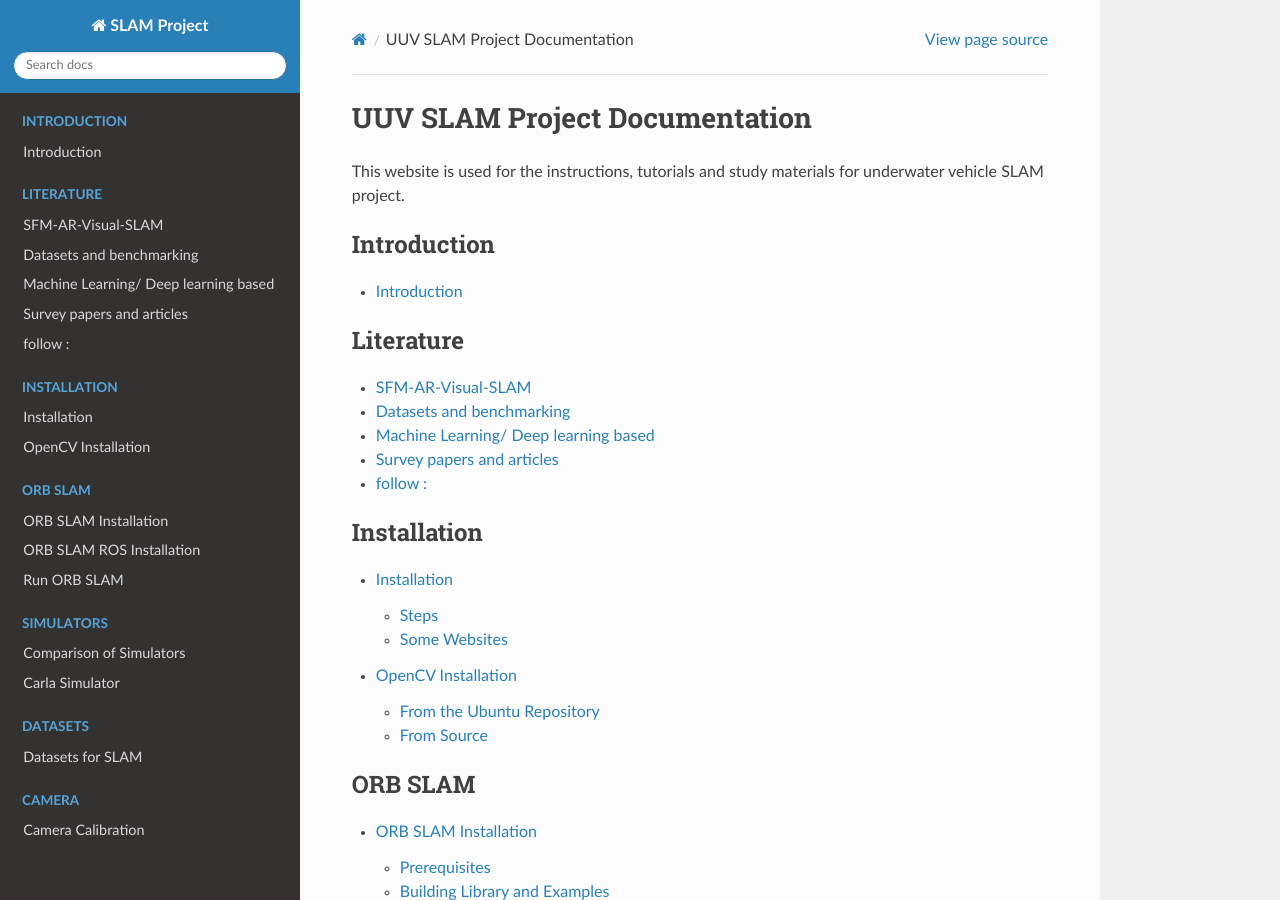
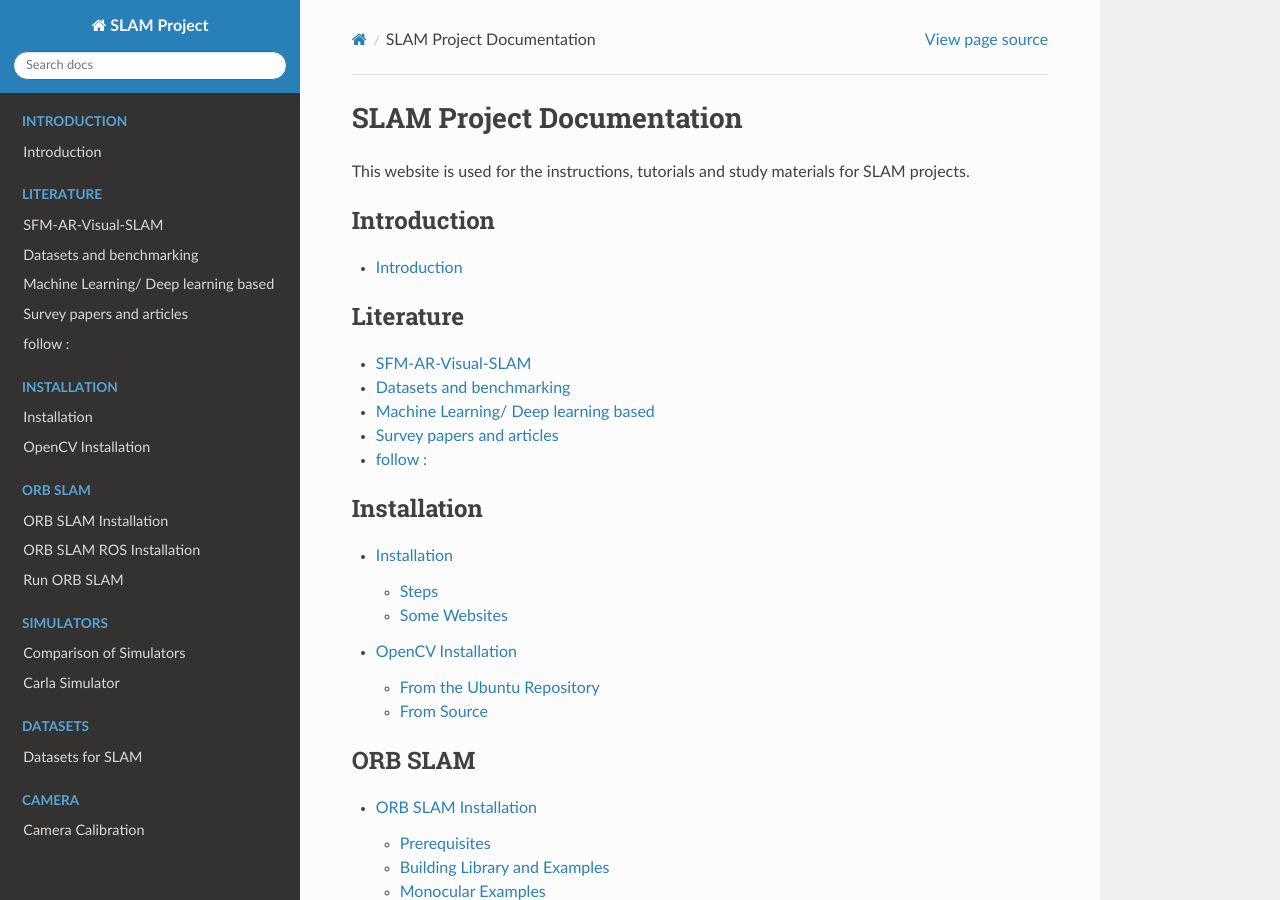
Before and after one commit to tianchenliu/uuv-slam-docs-test, a Sphinx documentation site: the page built from docs/source/index.rst, in a window 1280 px wide and 900 px high. Built offline with Sphinx 7.4.7 and the Read the Docs theme 2.0.0, drawn with Linux system fonts in a browser that asks for light colours.

Commit message:
Revise title

```diff
--- a/docs/source/index.rst
+++ b/docs/source/index.rst
@@ -3,11 +3,11 @@
    You can adapt this file completely to your liking, but it should at least
    contain the root `toctree` directive.
 
-UUV SLAM Project Documentation
+SLAM Project Documentation
 ==============================
 
 This website is used for the instructions, tutorials and study materials for
-underwater vehicle SLAM project.
+SLAM projects.
 
 .. toctree::
    :maxdepth: 1
```
